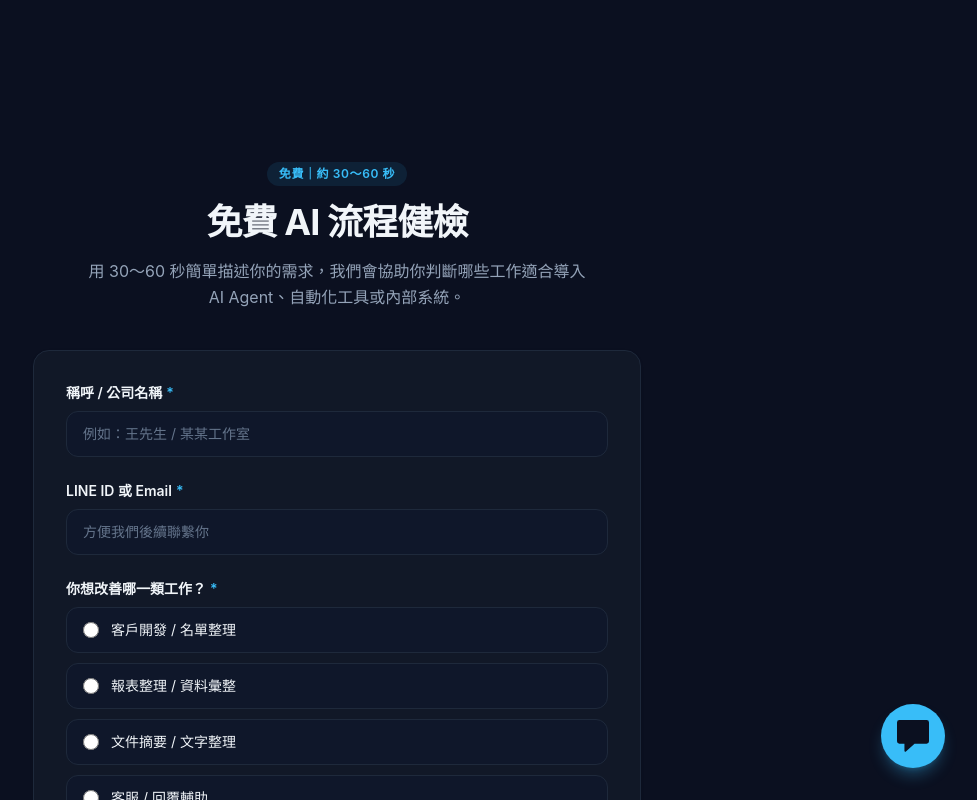
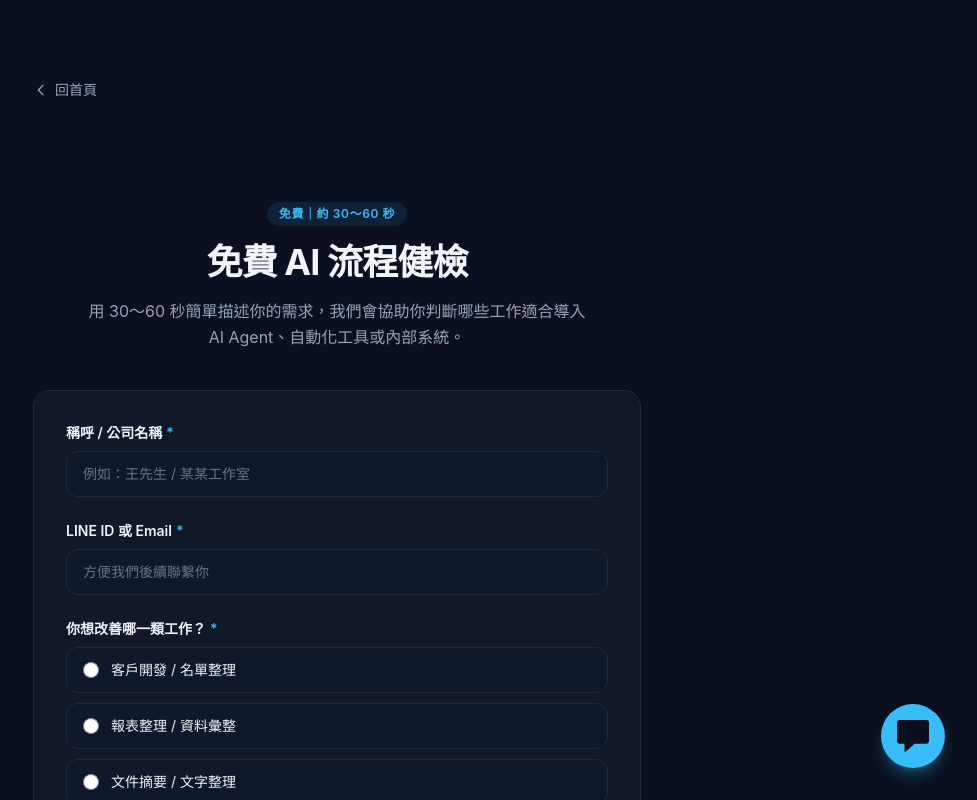
Before and after one commit to claweeAI/clawee-website, a Next.js app: page /free-ai-audit in a window 1280 px wide. Shown: the top 800 px of the page, without its empty margins (303-1280 px from the left). Built offline with nearby package versions, Linux system fonts and the light colour scheme.

Commit message:
feat: 表單頁加回首頁按鈕

```diff
--- a/src/app/free-ai-audit/page.tsx
+++ b/src/app/free-ai-audit/page.tsx
@@ -1,3 +1,4 @@
+import Link from "next/link";
 import { SITE, CTA } from "@/data/site";
 import { FREE_AI_AUDIT } from "@/data/freeAiAudit";
 import { AuditForm } from "@/components/audit-form";
@@ -15,6 +16,19 @@ export default function FreeAiAuditPage() {
     <main className="min-h-screen bg-surface">
       {/* Header spacers */}
       <div className="h-16" />
+
+      {/* 返回按鈕 */}
+      <div className="mx-auto max-w-2xl px-4 sm:px-6 lg:px-8 pt-4">
+        <Link
+          href="/"
+          className="inline-flex items-center gap-1.5 text-sm text-text-muted transition-colors hover:text-primary"
+        >
+          <svg className="h-4 w-4" fill="none" viewBox="0 0 24 24" stroke="currentColor" strokeWidth={2}>
+            <path strokeLinecap="round" strokeLinejoin="round" d="M15 19l-7-7 7-7" />
+          </svg>
+          回首頁
+        </Link>
+      </div>
 
       <section className="py-16 sm:py-24">
         <div className="mx-auto max-w-2xl px-4 sm:px-6 lg:px-8">
```
